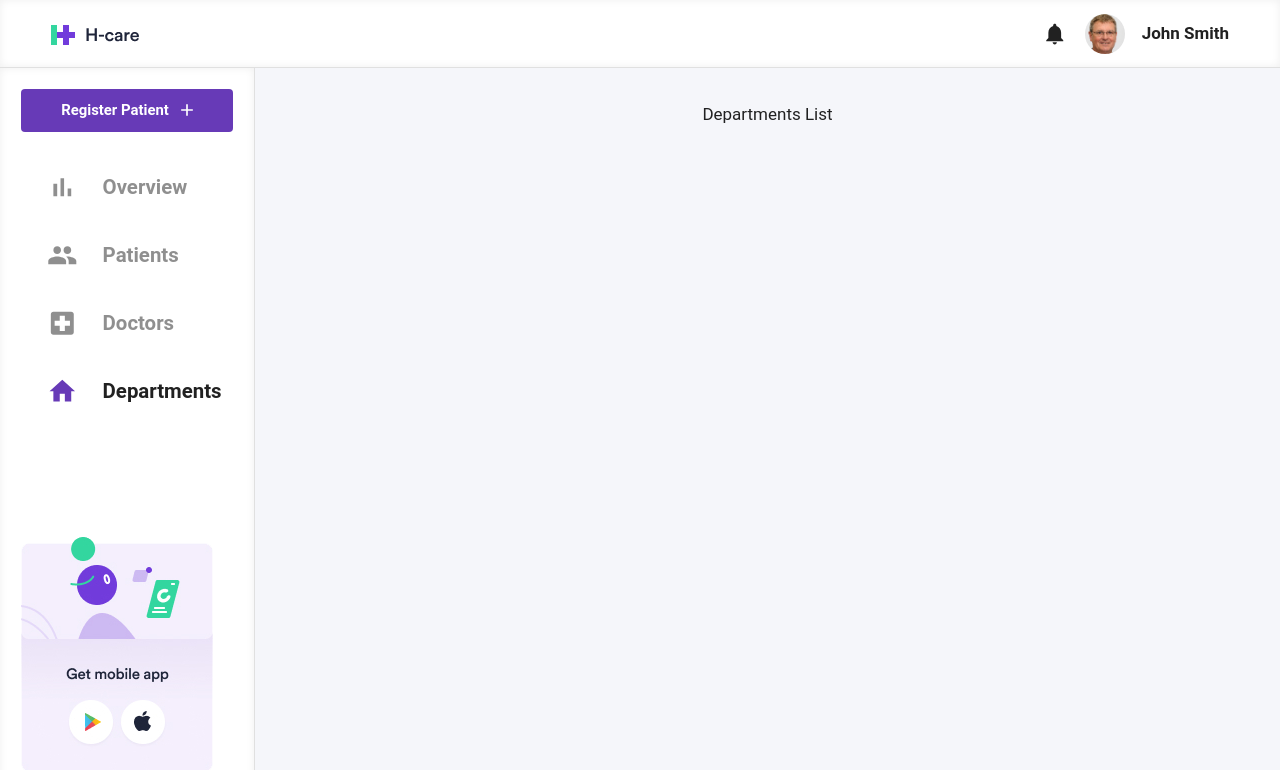
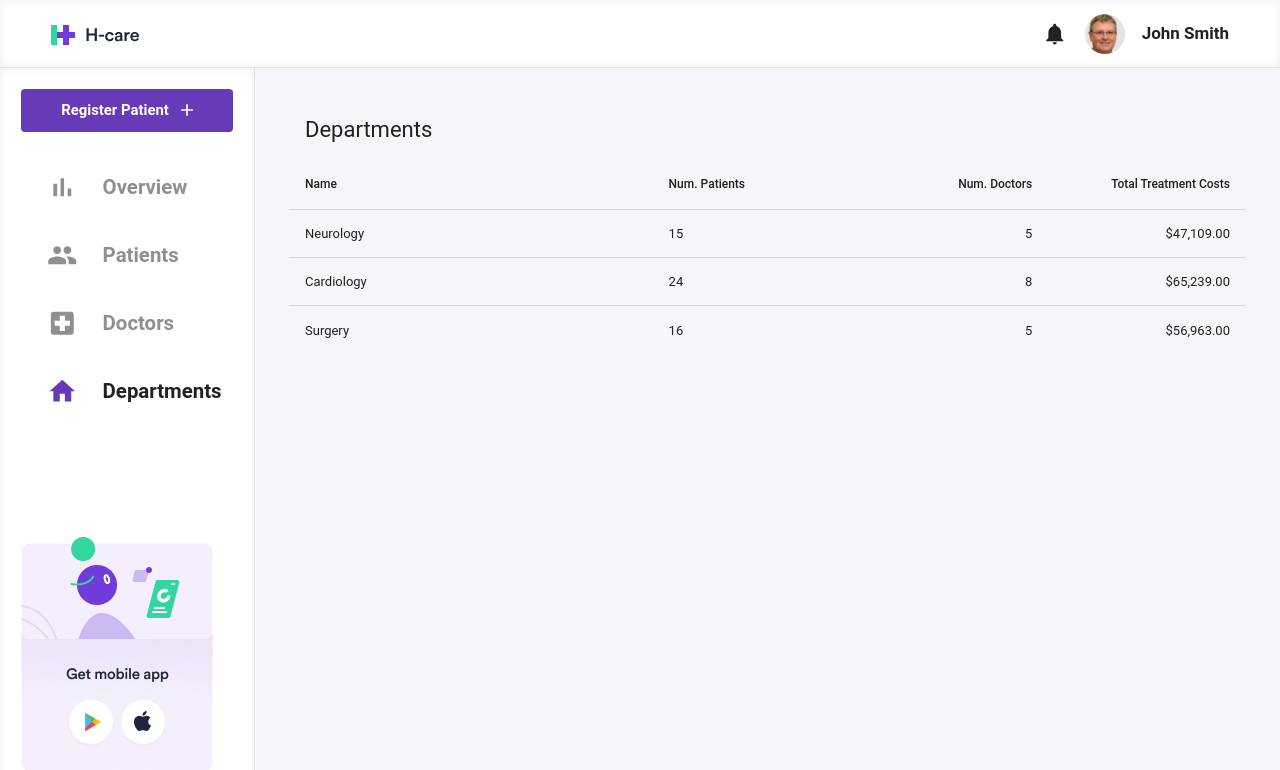
Before and after one commit to JetBoom/healthcare-ui-demo, a React (Create React App) app: page /departments in a window 1280 px wide. Shown: the top 770 px of the page. Built offline with nearby package versions, Linux system fonts and the light colour scheme.

Commit message:
Add DepartmentsListPage

```diff
--- a/src/routes/departments/DepartmentsListPage.js
+++ b/src/routes/departments/DepartmentsListPage.js
@@ -1,10 +1,109 @@
+import { useState, useEffect, useMemo } from 'react'
 import Page from 'components/Page'
+import DataTable from 'components/DataTable'
+import Loading from 'components/Loading'
+import { GET } from 'util/dev'
 
 
+function aggregateDepartmentData(patientsData, doctorsData) {
+  const newDepartments = []
+  const depMap = {}
+
+  const getOrCreateDepartment = (name) => {
+    if (!depMap[name]) {
+      depMap[name] = {
+        name,
+        doctorCount: 0,
+        patientCount: 0,
+        totalTreatmentCosts: 0,
+      }
+    }
+
+    return depMap[name]
+  }
+
+  for (let person of patientsData) {
+    const dep = getOrCreateDepartment(person.department)
+    dep.patientCount++
+    dep.totalTreatmentCosts += person.treatmentCosts
+  }
+
+  for (let doctor of doctorsData) {
+    const dep = getOrCreateDepartment(doctor.department)
+    dep.doctorCount++
+  }
+
+  for (let depName in depMap) {
+    newDepartments.push(depMap[depName])
+  }
+
+  return newDepartments
+}
+
 export default function DepartmentsListPage() {
+  const [loading, setLoading] = useState(true)
+  const [departments, setDepartments] = useState([])
+
+  useEffect(() => {
+    // useEffect can't use an async function so we call it this way.
+    const fetchData = async () => {
+      setLoading(true)
+
+      try {
+        const [patientsData, doctorsData] = await Promise.all([
+          GET('/testdata/patients.json', 'json'),
+          GET('/testdata/doctors.json', 'json'),
+        ])
+
+        setDepartments(aggregateDepartmentData(patientsData, doctorsData))
+
+        setLoading(false)
+      } catch (e) {
+        console.error('Error fetching data', e)
+      }
+    }
+
+    fetchData()
+  }, []) // eslint-disable-line react-hooks/exhaustive-deps
+
+  const columns = useMemo(() => ([
+    {
+      name: 'Name',
+      selector: (row) => row.name,
+      sortable: true,
+      grow: 2,
+    },
+    {
+      name: 'Num. Patients',
+      selector: (row) => row.patientCount,
+      sortable: true,
+    },
+    {
+      name: 'Num. Doctors',
+      selector: (row) => row.doctorCount,
+      sortable: true,
+      right: true,
+    },
+    {
+      name: 'Total Treatment Costs',
+      selector: (row) => row.totalTreatmentCosts,
+      format: (row) => row.totalTreatmentCosts.toLocaleString('en-US', {style: 'currency', currency: 'USD'}),
+      sortable: true,
+      right: true,
+    },
+  ]), []) // eslint-disable-line react-hooks/exhaustive-deps
+
+  if (loading) return <Loading />
+
   return (
     <Page>
-      Departments List
+      <div style={{width: '100%'}}>
+        <DataTable
+          title="Departments"
+          data={departments}
+          columns={columns}
+        />
+      </div>
     </Page>
   )
 }
```
